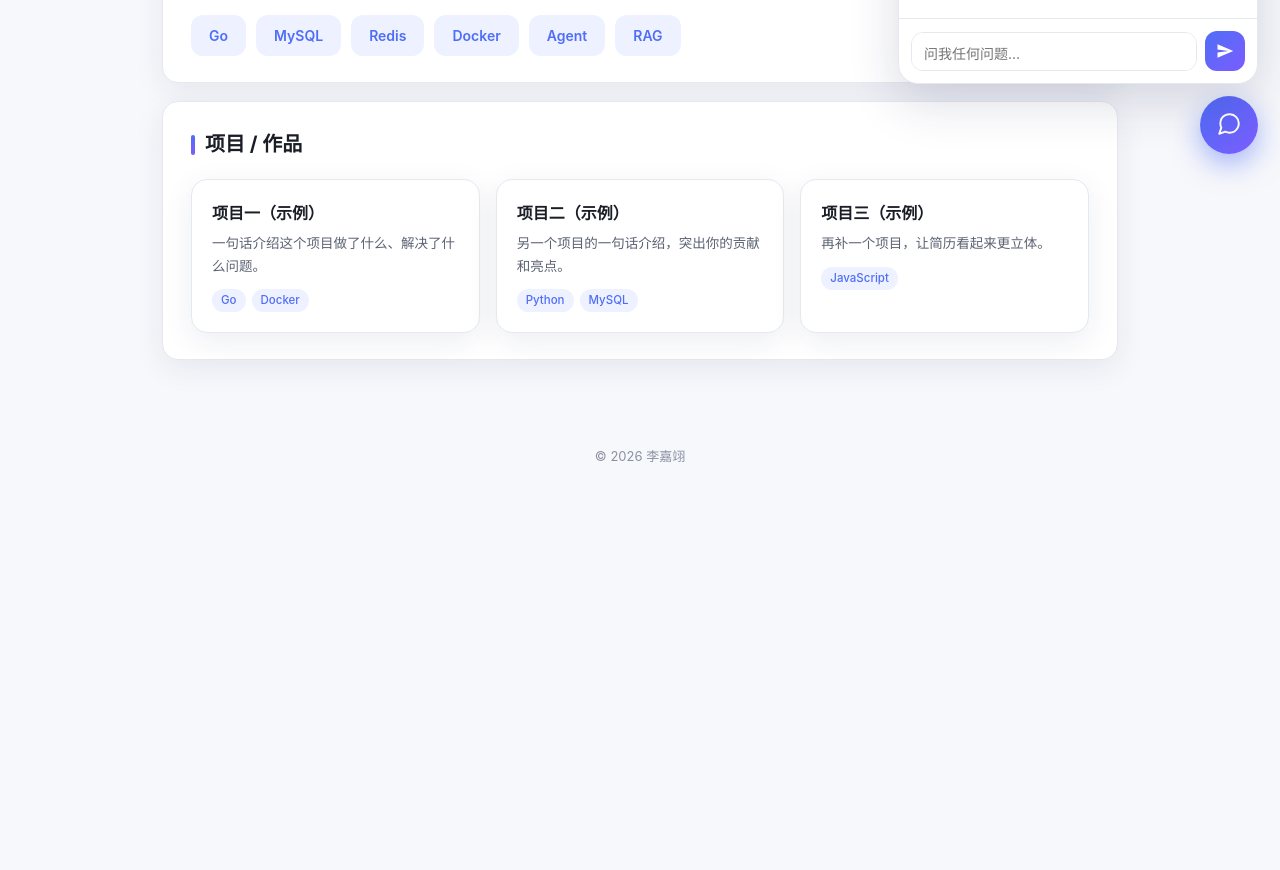
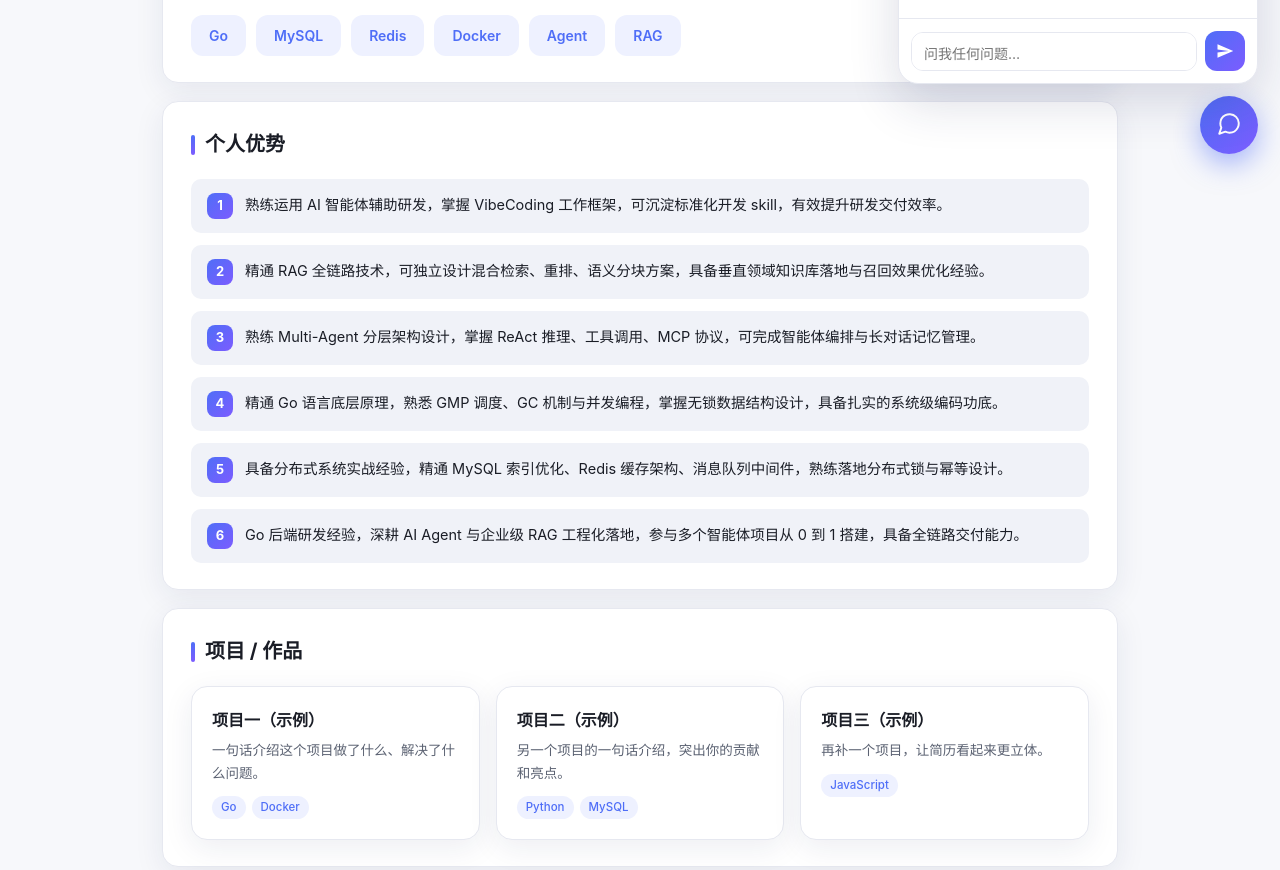
Before and after one commit to Lijiayi-go/jiayi-blog, a website: page public/index.html in a window 1280 px wide. Shown: the part 624-1494 px from the top of the page. Before the commit the page ends 1131 px from the top, so only its background shows below. Drawn offline with Linux system fonts and the light colour scheme.

Commit message:
feat: add strengths section on home page

```diff
--- a/public/app.js
+++ b/public/app.js
@@ -35,6 +35,12 @@ function renderHome() {
 
   const skills = SKILLS.map((s) => `<span class="skill-tag">${esc(s)}</span>`).join("");
 
+  const strengths = (window.STRENGTHS || []).map((s, i) => `
+    <div class="strength-item">
+      <span class="strength-num">${i + 1}</span>
+      <div class="strength-text">${esc(s)}</div>
+    </div>`).join("");
+
   const projects = PROJECTS.map(
     (p) => `
       <div class="project">
@@ -64,6 +70,8 @@ function renderHome() {
     ${card("教育经历", `<div class="timeline">${edu}</div>`)}
     <div style="height:18px"></div>
     ${card("技能栈", `<div class="skill-tags">${skills}</div>`)}
+    <div style="height:18px"></div>
+    ${card("个人优势", `<div class="strength-list">${strengths}</div>`)}
     <div style="height:18px"></div>
     ${card("项目 / 作品", `<div class="project-grid">${projects}</div>`)}
   `;
--- a/public/data.js
+++ b/public/data.js
@@ -82,6 +82,16 @@ const ABOUT = {
   ],
 };
 
+/* ---------- 个人优势（首页） ---------- */
+const STRENGTHS = [
+  "熟练运用 AI 智能体辅助研发，掌握 VibeCoding 工作框架，可沉淀标准化开发 skill，有效提升研发交付效率。",
+  "精通 RAG 全链路技术，可独立设计混合检索、重排、语义分块方案，具备垂直领域知识库落地与召回效果优化经验。",
+  "熟练 Multi-Agent 分层架构设计，掌握 ReAct 推理、工具调用、MCP 协议，可完成智能体编排与长对话记忆管理。",
+  "精通 Go 语言底层原理，熟悉 GMP 调度、GC 机制与并发编程，掌握无锁数据结构设计，具备扎实的系统级编码功底。",
+  "具备分布式系统实战经验，精通 MySQL 索引优化、Redis 缓存架构、消息队列中间件，熟练落地分布式锁与幂等设计。",
+  "Go 后端研发经验，深耕 AI Agent 与企业级 RAG 工程化落地，参与多个智能体项目从 0 到 1 搭建，具备全链路交付能力。",
+];
+
 /* ---------- 好友信息（小嘉翊知识库） ---------- */
 const FRIENDS = [
   { nickname: "阿鼠", realName: "郭思锐", school: "沈阳农业大学", degree: "研究生", major: "食品学院", direction: "软枣子方向", note: "阿鼠就是郭思锐一个人" },
@@ -100,6 +110,7 @@ const FRIENDS = [
 window.SITE = SITE;
 window.EDUCATION = EDUCATION;
 window.SKILLS = SKILLS;
+window.STRENGTHS = STRENGTHS;
 window.PROJECTS = PROJECTS;
 window.MOMENTS = MOMENTS;
 window.ABOUT = ABOUT;
--- a/public/style.css
+++ b/public/style.css
@@ -181,6 +181,27 @@ a { color: inherit; text-decoration: none; }
   font-size: 14px;
   font-weight: 600;
 }
+
+/* ---------- 个人优势 ---------- */
+.strength-list { display: flex; flex-direction: column; gap: 12px; }
+.strength-item {
+  display: flex; align-items: flex-start; gap: 12px;
+  padding: 14px 16px;
+  background: var(--surface-2);
+  border-radius: var(--radius-sm);
+  transition: background 0.15s ease;
+}
+.strength-item:hover { background: var(--accent-soft); }
+.strength-num {
+  flex-shrink: 0;
+  width: 26px; height: 26px;
+  border-radius: 8px;
+  background: linear-gradient(135deg, var(--accent), var(--accent-2));
+  color: #fff;
+  display: flex; align-items: center; justify-content: center;
+  font-size: 13px; font-weight: 700;
+}
+.strength-text { font-size: 14.5px; line-height: 1.7; color: var(--text); }
 
 /* ---------- 项目卡片 ---------- */
 .project-grid { display: grid; grid-template-columns: repeat(3, 1fr); gap: 16px; }
```
